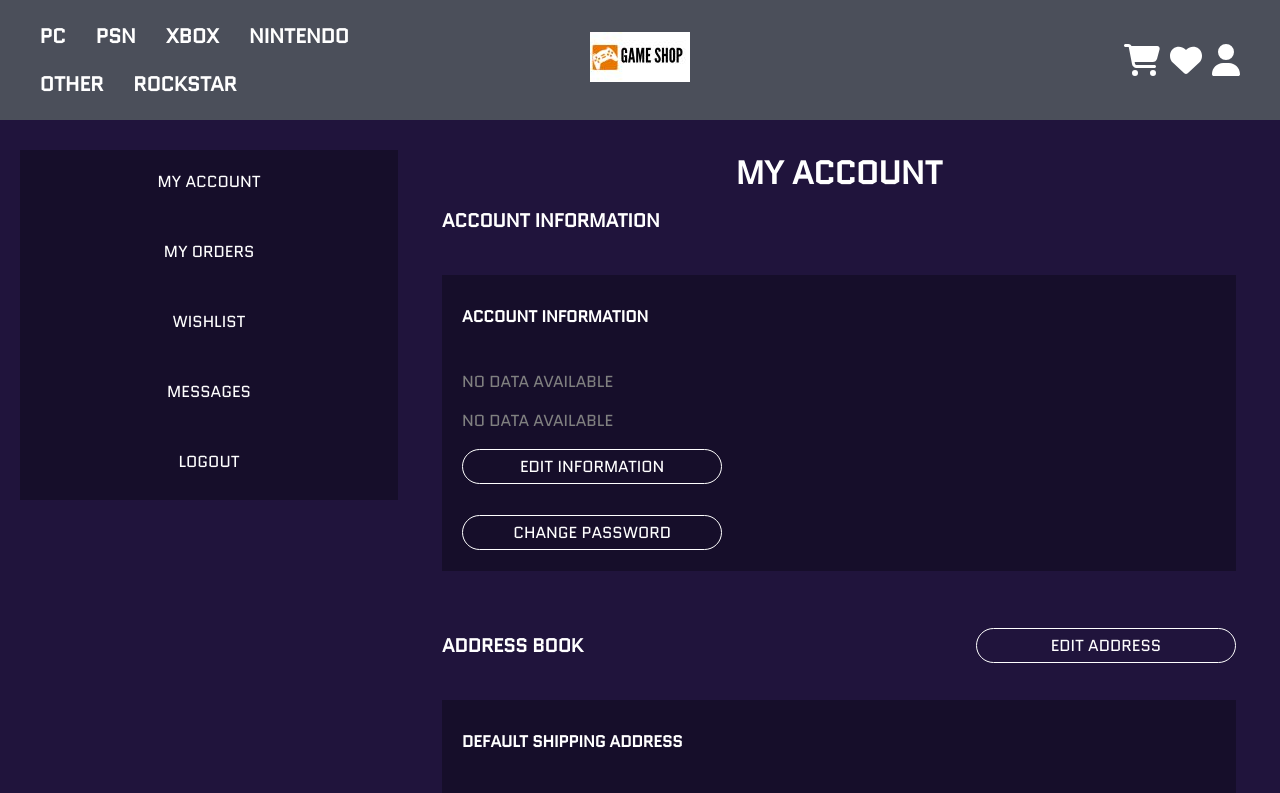
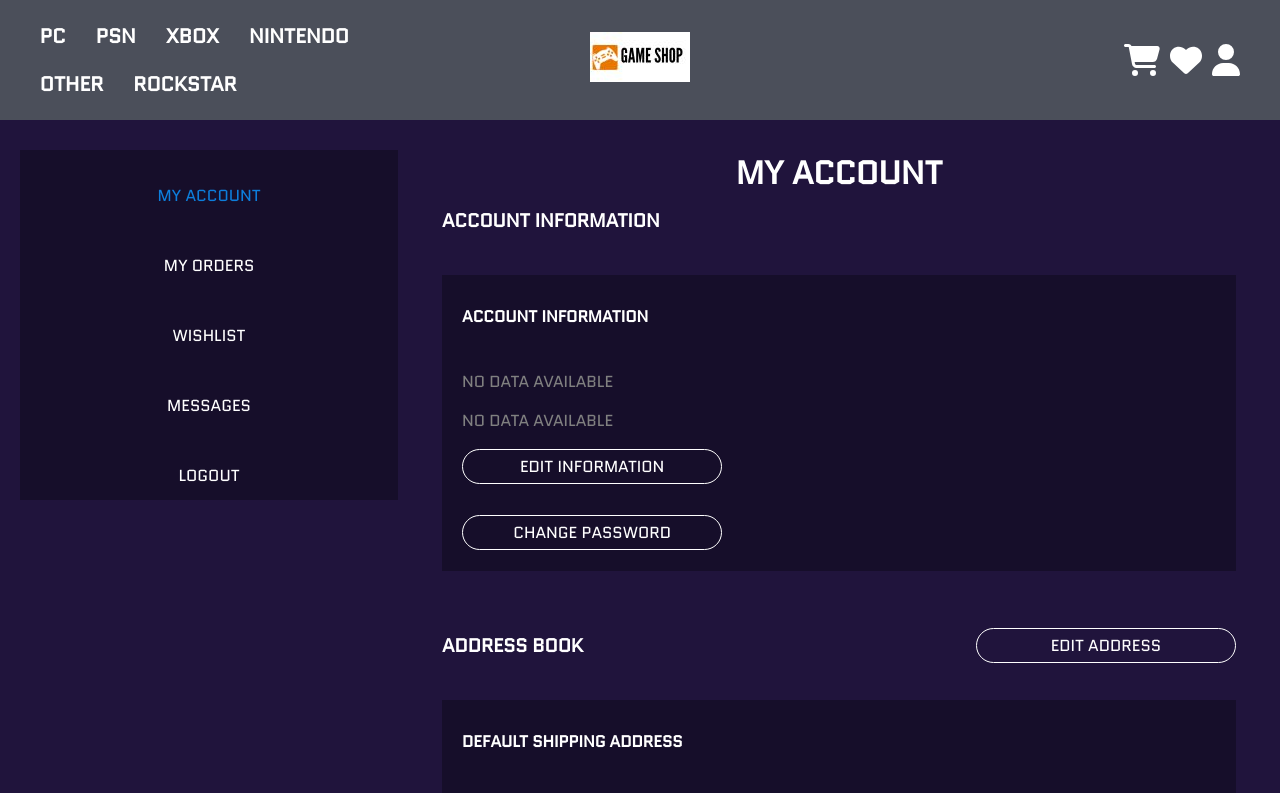
Before and after one commit to mariuszo52/Shop-Online-Front, a React (Create React App) app: page /account/user-panel in a window 1280 px wide. Shown: the top 793 px of the page. Built offline with nearby package versions, Linux system fonts and the light colour scheme; no server answers; sample sign-in values are in the browser's storage.

Commit message:
update UserPanelPage

```diff
--- a/src/components/MyOrders.js
+++ b/src/components/MyOrders.js
@@ -18,6 +18,7 @@ function MyOrders() {
                 <div className={"order-info-container"}>
                     <p className={"order-title"}>FIFA 20 PSN </p>
                     <p>DATE ORDERED 24-10-2019 20:00</p>
+                    <p>ORDER STATUS: DONE</p>
                     <p>PAYMENT METHOD: BLIK</p>
                     <p>ORDER NUMBER:  #0150324546 (THIS IS NOT YOUR CODE)</p>
                     <p>PLATFORM: PS4</p>
--- a/src/index.css
+++ b/src/index.css
@@ -1310,6 +1310,7 @@
     margin-top: 50px;
 }
 .account-menu-el{
+    justify-content: center;
     display: flex;
     flex-direction: column;
     width: 100%;
@@ -1445,3 +1446,6 @@
     cursor: pointer;
     scale: 101%;
 }
+#my-account{
+    color: #0d7edc;
+}
--- a/src/pages/UserPanelPage.js
+++ b/src/pages/UserPanelPage.js
@@ -8,6 +8,12 @@ import MyOrders from "../components/MyOrders";
 function UserPanelPage() {
     const [activeMenuTab, setActiveMenuTab] = useState("MY ACCOUNT")
     function chooseActiveTab(event){
+        let menuElements = document.getElementsByClassName("account-menu-el");
+        for (let menuElement of menuElements) {
+            menuElement.style.color = "white";
+        }
+        let selectedMenuElement = document.getElementById(event.target.id);
+        selectedMenuElement.style.color = "#0d7edc";
         setActiveMenuTab(event.target.innerText)
         }
 
@@ -16,12 +22,12 @@ function UserPanelPage() {
             <Menu/>
             <div className={"account-panel-container"}>
                 <div className={"account-menu"}>
-                    <p onClick={event => chooseActiveTab(event)}
+                    <p id={"my-account"} onClick={event => chooseActiveTab(event)}
                        className={"account-menu-el"}>MY ACCOUNT</p>
-                    <p onClick={event => chooseActiveTab(event)}
+                    <p id={"my-orders"} onClick={event => chooseActiveTab(event)}
                        className={"account-menu-el"}>MY ORDERS</p>
-                    <p className={"account-menu-el"}>WISHLIST</p>
-                    <p className={"account-menu-el"}>MESSAGES</p>
+                    <p id={"wishlist"} className={"account-menu-el"}>WISHLIST</p>
+                    <p id={"messages"} className={"account-menu-el"}>MESSAGES</p>
                     <p className={"account-menu-el"}>LOGOUT</p>
                 </div>
                 {activeMenuTab === "MY ACCOUNT" && (<MyAccount/>)}
```
